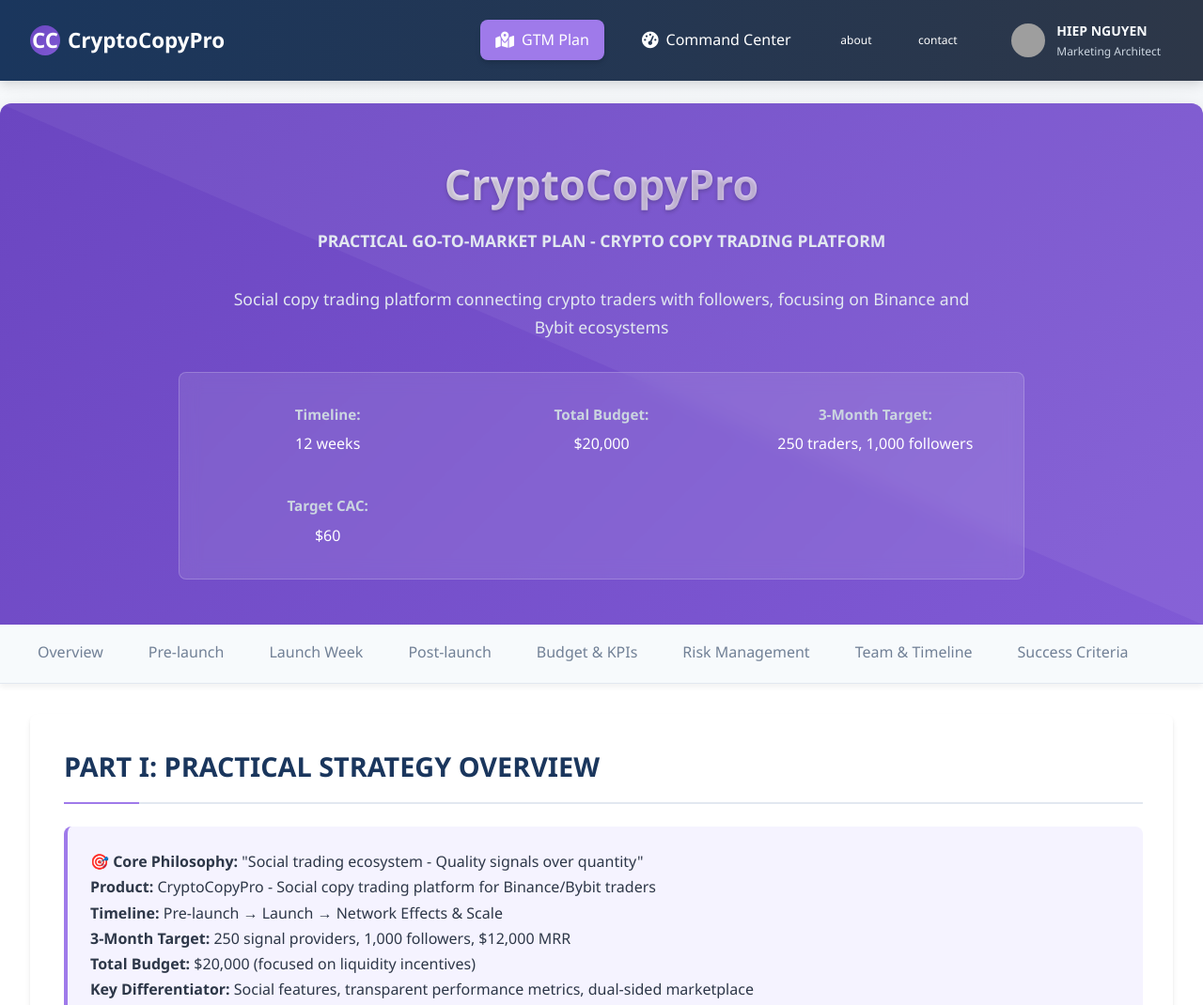
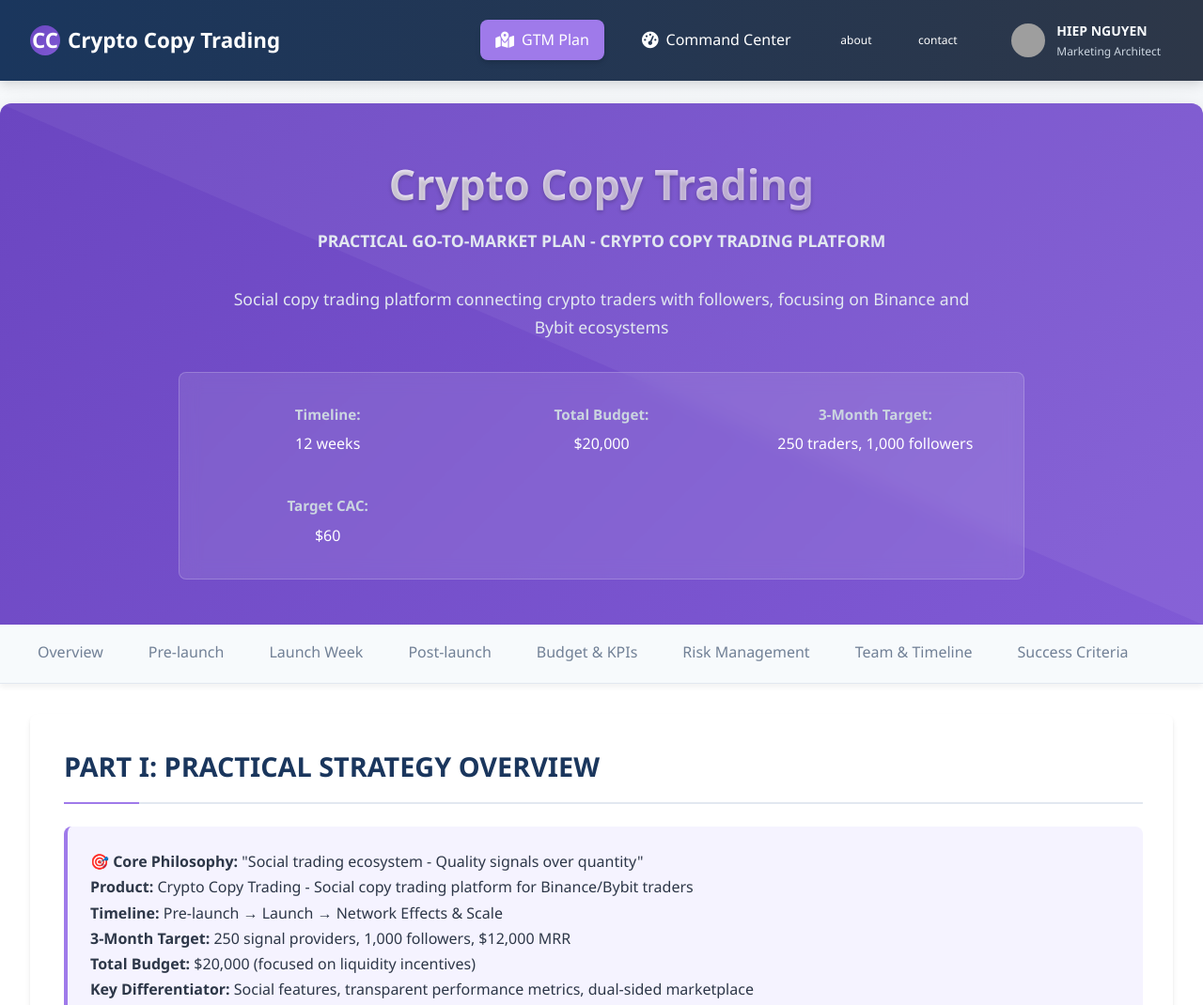
Before and after one commit to h13digital/porfolio-gtmplan-copy-trading, a plain HTML site: page index.html in a window 1280 px wide. Shown: the top 1070 px of the page at 94% size. Drawn offline with Linux system fonts and the light colour scheme; grey boxes are pictures that could not be loaded.

Commit message:
Update title and references from CryptoCopyPro to Crypto Copy Trading

```diff
--- a/index.html
+++ b/index.html
@@ -3,7 +3,7 @@
 <head>
     <meta charset="UTF-8">
     <meta name="viewport" content="width=device-width, initial-scale=1.0">
-    <title>CryptoCopyPro - Practical Go-to-Market Plan (Bootstrapped)</title>
+    <title>Crypto Copy Trading - Practical Go-to-Market Plan (Bootstrapped)</title>
     <style>
         /* ====== ROOT VARIABLES ====== */
         :root {
@@ -1451,7 +1451,7 @@
         <div class="top-nav-container">
             <div class="top-nav-brand">
                 <div class="top-nav-logo crypto-gradient">CC</div>
-                <span>CryptoCopyPro</span>
+                <span>Crypto Copy Trading</span>
             </div>
 
             <!-- Hamburger Menu Button -->
@@ -1502,7 +1502,7 @@
         <!-- HEADER -->
         <header class="header crypto-gradient">
             <div class="header-content">
-                <h1>CryptoCopyPro</h1>
+                <h1>Crypto Copy Trading</h1>
                 <p class="subtitle">PRACTICAL GO-TO-MARKET PLAN - CRYPTO COPY TRADING PLATFORM</p>
                 <p>Social copy trading platform connecting crypto traders with followers, focusing on Binance and Bybit ecosystems</p>
 
@@ -1545,7 +1545,7 @@
 
                 <div class="section-intro crypto-border" style="background: #f5f3ff;">
                     <p><strong>🎯 Core Philosophy:</strong> "Social trading ecosystem - Quality signals over quantity"</p>
-                    <p><strong>Product:</strong> CryptoCopyPro - Social copy trading platform for Binance/Bybit traders</p>
+                    <p><strong>Product:</strong> Crypto Copy Trading - Social copy trading platform for Binance/Bybit traders</p>
                     <p><strong>Timeline:</strong> Pre-launch → Launch → Network Effects & Scale</p>
                     <p><strong>3-Month Target:</strong> 250 signal providers, 1,000 followers, $12,000 MRR</p>
                     <p><strong>Total Budget:</strong> $20,000 (focused on liquidity incentives)</p>
@@ -2137,7 +2137,7 @@
 
             <!-- ====== GTM PLAN INFO SECTION (MOVED BEFORE ABOUT) ====== -->
             <section id="gtm-plan-info" class="section">
-                <h2><i class="fas fa-cube"></i> CryptoCopyPro - Practical Go-to-Market Plan</h2>
+                <h2><i class="fas fa-cube"></i> Crypto Copy Trading - Practical Go-to-Market Plan</h2>
                 <p style="text-align: center;">Social copy trading platform for Binance/Bybit ecosystems with $20,000 bootstrap budget</p>
                 <p style="text-align: center;">Document Version: 3.0 (Crypto Edition) | Last Updated: December 9, 2025 | Owner: Founder</p>
 
@@ -2484,8 +2484,8 @@
         document.querySelector('.cta-button[href^="mailto"]')?.addEventListener('click', function(e) {
             e.preventDefault();
             const email = 'hiep@x5digital.io';
-            const subject = 'Interest in CryptoCopyPro GTM Plan';
-            const body = 'Hello Hiep,\n\nI saw your CryptoCopyPro GTM Plan and would like to discuss...';
+            const subject = 'Interest in Crypto Copy Trading GTM Plan';
+            const body = 'Hello Hiep,\n\nI saw your Crypto Copy Trading GTM Plan and would like to discuss...';
             window.location.href = `mailto:${email}?subject=${encodeURIComponent(subject)}&body=${encodeURIComponent(body)}`;
         });
     </script>
```
